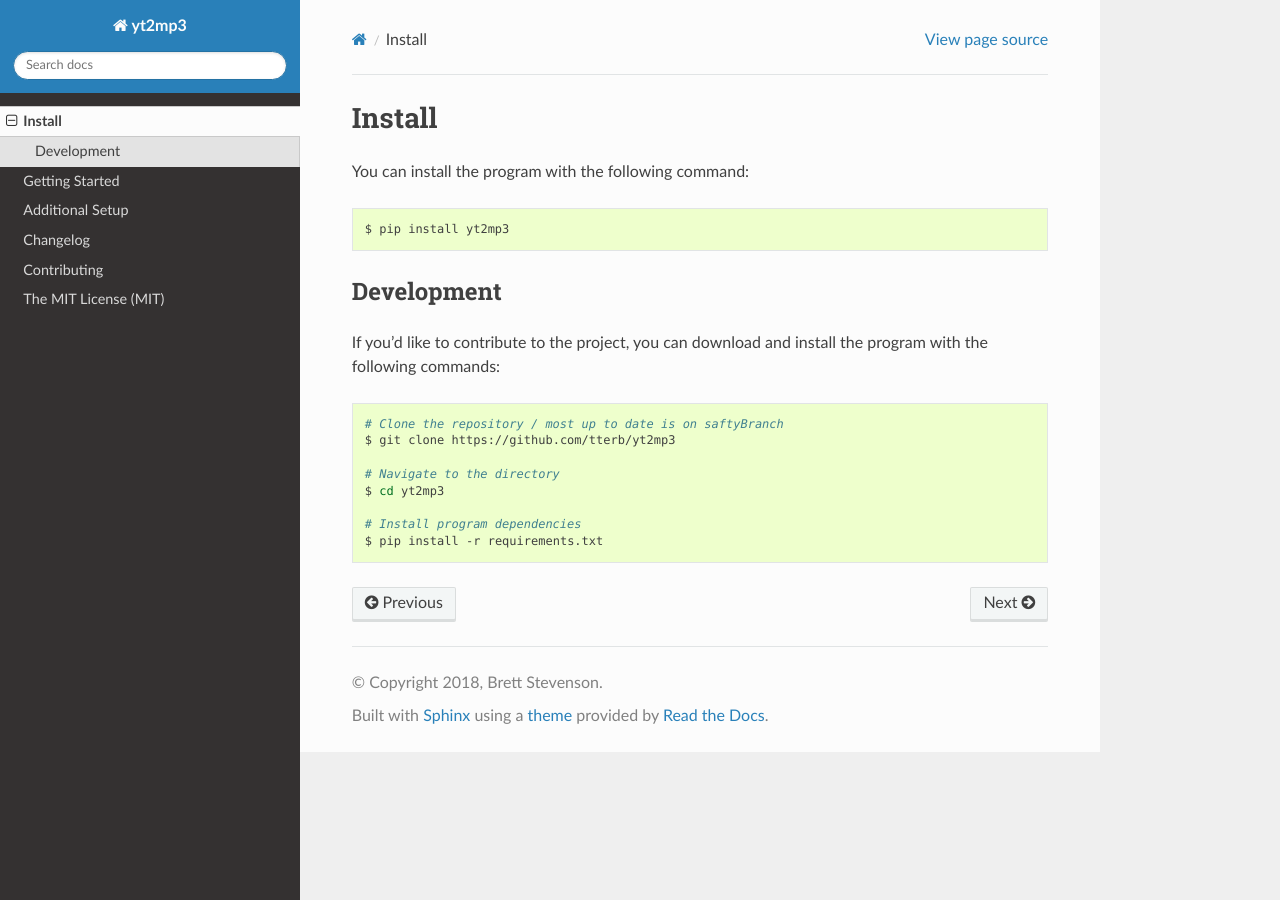
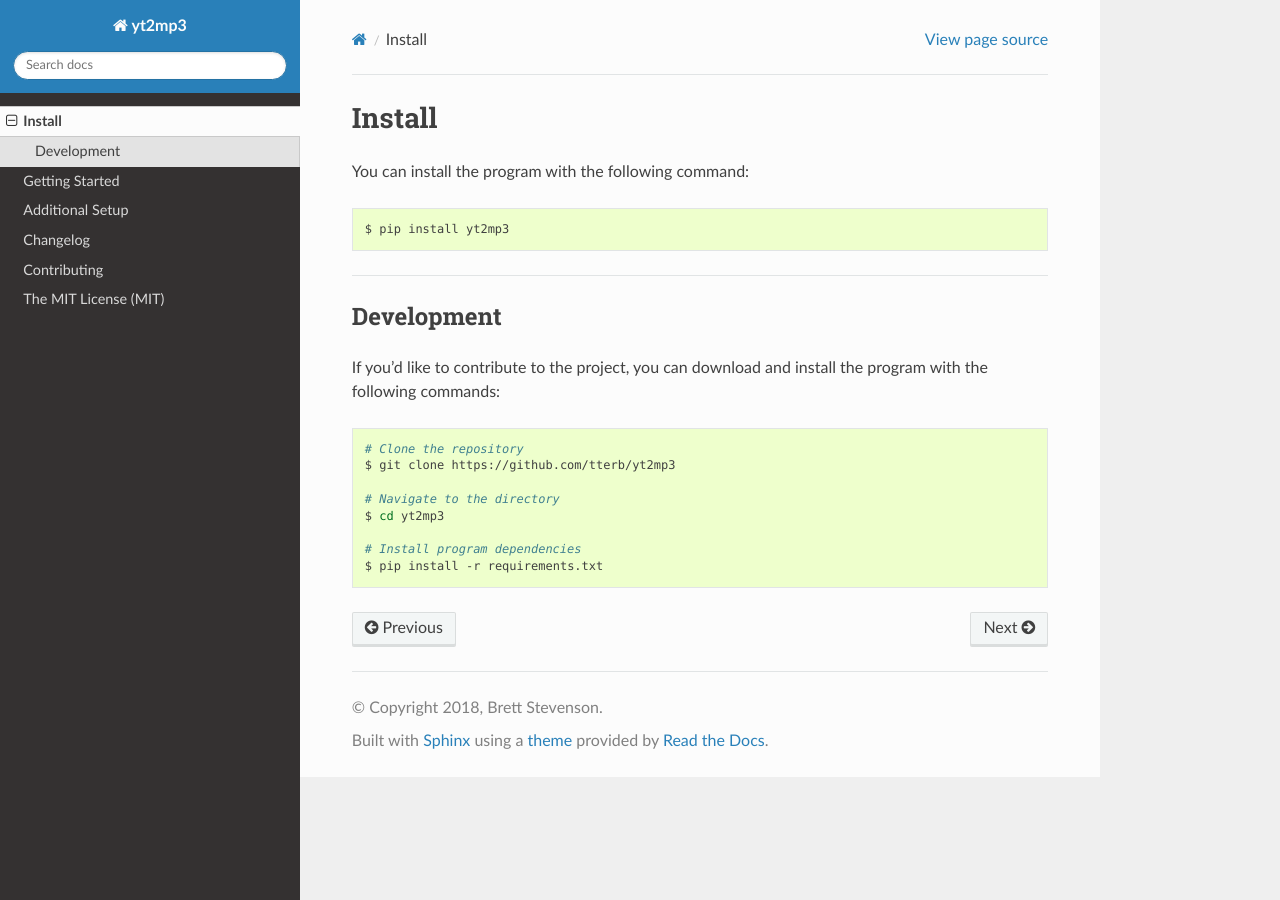
Before and after one commit to tterb/yt2mp3, a Sphinx documentation site: the page built from docs/install.rst, in a window 1280 px wide. Built offline with Sphinx 7.4.7 and the Read the Docs theme 2.0.0, drawn with Linux system fonts in a browser that asks for light colours.

Commit message:
:books: Update project documentation

```diff
--- a/docs/install.rst
+++ b/docs/install.rst
@@ -9,14 +9,16 @@ You can install the program with the following command:
   $ pip install yt2mp3
 
 
+----------------------
+
 Development
---------------
+^^^^^^^^^^^
 
 If you'd like to contribute to the project, you can download and install the program with the following commands:
 
 .. code:: bash
 
-  # Clone the repository / most up to date is on saftyBranch
+  # Clone the repository
   $ git clone https://github.com/tterb/yt2mp3
 
   # Navigate to the directory
```
